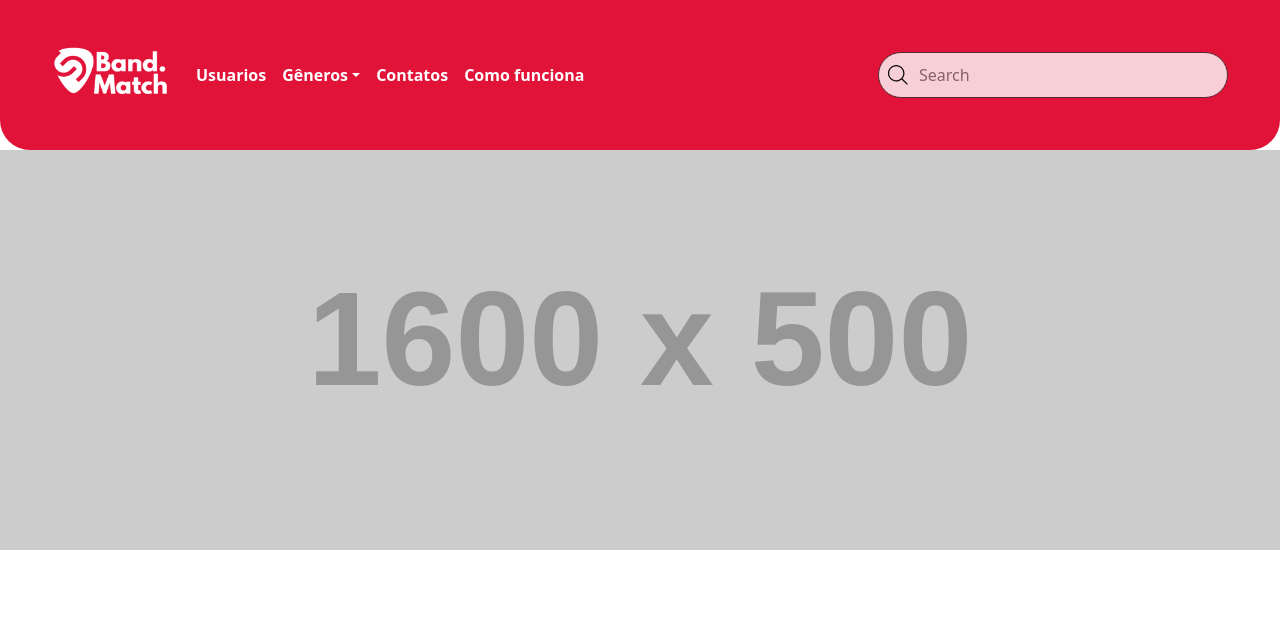
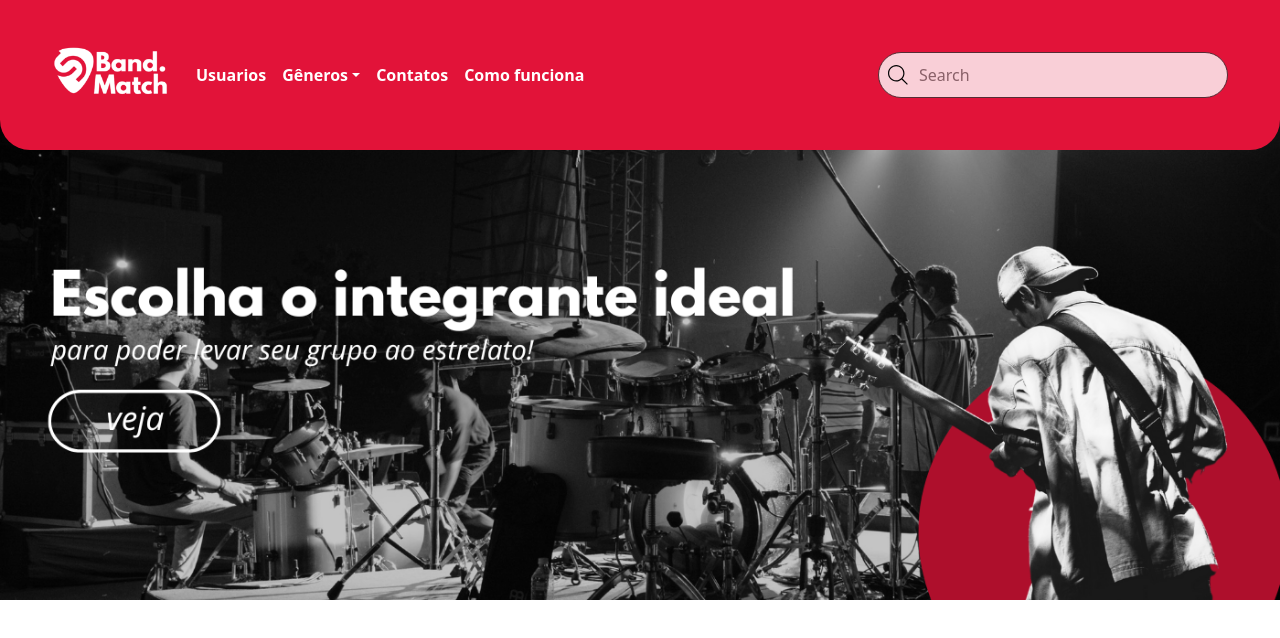
Before and after one commit to GiovanniBBenedetti/BandMatch, a Next.js app: page / in a window 1280 px wide. Shown: the top 638 px of the page. Built offline with nearby package versions, Linux system fonts and the light colour scheme.

Commit message:
Banner de fundo adicionado

```diff
--- a/src/app/home.css
+++ b/src/app/home.css
@@ -0,0 +1,3 @@
+.home-background {
+    margin-top: -30px;
+  }
--- a/src/app/page.jsx
+++ b/src/app/page.jsx
@@ -4,8 +4,13 @@ import './home.css'
 export default function Home() {
   return (
   <>
+  <Link href='/users'>
+  <div className="home-background">
+      <img src="./fundoHome.png" className="d-block w-100" alt="..." />
+    </div>
+  </Link>
 
-<img src="https://placehold.co/1600x500" className="d-block w-100" alt="..." />
+
   </>
   );
 }
```
